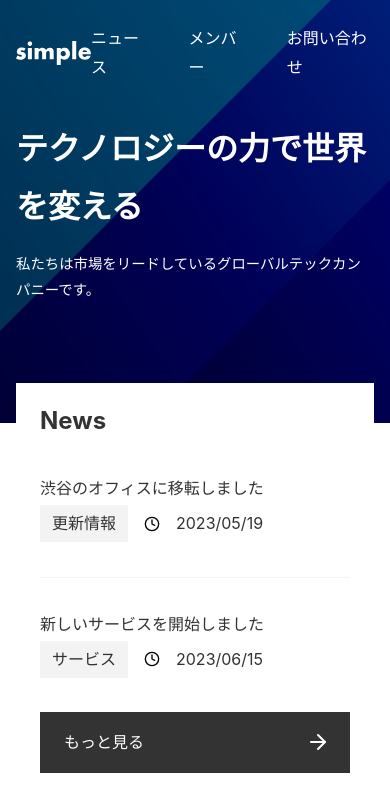
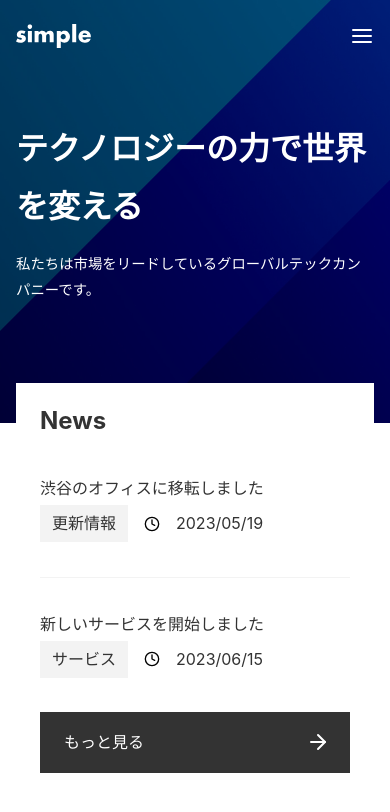
Before and after one commit to bookkuun/next-with-micro-cms, a Next.js app: page / in a window 390 px wide. Shown: the top 812 px of the page. Built offline with nearby package versions, Linux system fonts and the light colour scheme.

Commit message:
add: メニューボタンの追加

```diff
--- a/app/_components/Header/index.module.css
+++ b/app/_components/Header/index.module.css
@@ -17,12 +17,6 @@
   width: auto;
 }
 
-.items {
-  display: flex;
-  color: #fff;
-  gap: 40px;
-}
-
 @media (max-width: 640px) {
   .header {
     padding: 24px 16px 8px;
--- a/app/_components/Header/index.tsx
+++ b/app/_components/Header/index.tsx
@@ -1,6 +1,6 @@
 import Image from "next/image";
-import Link from "next/link";
 import styles from "./index.module.css";
+import Menu from "../Menu";
 
 export default function Header() {
   return (
@@ -15,19 +15,7 @@
           priority
         />
       </a>
-      <nav className={styles.nav}>
-        <ul className={styles.items}>
-          <li>
-            <Link href="/news">ニュース</Link>
-          </li>
-          <li>
-            <Link href="/members">メンバー</Link>
-          </li>
-          <li>
-            <Link href="/contact">お問い合わせ</Link>
-          </li>
-        </ul>
-      </nav>
+      <Menu />
     </header>
   );
 }
--- /dev/null
+++ b/app/_components/Menu/index.module.css
@@ -0,0 +1,45 @@
+.items {
+  display: flex;
+  color: #fff;
+  gap: 40px;
+}
+
+.button {
+  display: none;
+}
+
+@media (max-width: 640px) {
+  .nav {
+    display: none;
+  }
+
+  .nav.open {
+    display: block;
+    position: fixed;
+    top: 0;
+    left: 0;
+    right: 0;
+    bottom: 0;
+    background-color: var(--color-bg-painted);
+    color: var(--color-text-unpainted);
+    padding: 24px 16px;
+  }
+
+  .items {
+    flex-direction: column;
+    gap: 24px;
+  }
+
+  .button {
+    display: flex;
+    background: none;
+    border: none;
+    cursor: pointer;
+  }
+
+  .close {
+    position: absolute;
+    top: 24px;
+    right: 16px;
+  }
+}
--- /dev/null
+++ b/app/_components/Menu/index.tsx
@@ -0,0 +1,37 @@
+"use client";
+
+import Link from "next/link";
+import Image from "next/image";
+import { useState } from "react";
+import cx from "classnames";
+import styles from "./index.module.css";
+
+export default function Menu() {
+  const [isOpen, setOpen] = useState<boolean>(false);
+  const open = () => setOpen(true);
+  const close = () => setOpen(false);
+
+  return (
+    <div>
+      <nav className={cx(styles.nav, isOpen && styles.open)}>
+        <ul className={styles.items}>
+          <li>
+            <Link href="/news">ニュース</Link>
+          </li>
+          <li>
+            <Link href="/members">メンバー</Link>
+          </li>
+          <li>
+            <Link href="/contact">お問い合わせ</Link>
+          </li>
+        </ul>
+        <button className={cx(styles.button, styles.close)} onClick={close}>
+          <Image src="/close.svg" alt="閉じる" width={24} height={24} />
+        </button>
+      </nav>
+      <button className={styles.button} onClick={open}>
+        <Image src="/menu.svg" alt="メニュー" width={24} height={24} />
+      </button>
+    </div>
+  );
+}
```
Also changed, not shown: package.json (+7 -4 lines), 1 other file (tests, documents, lock files or other folders).
